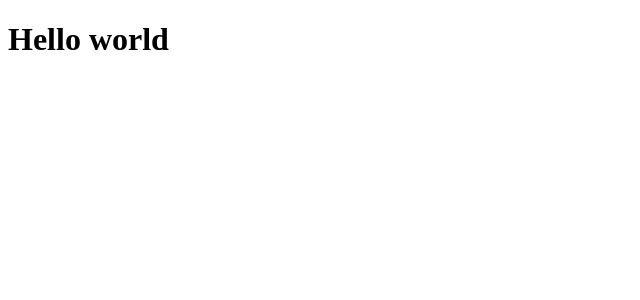
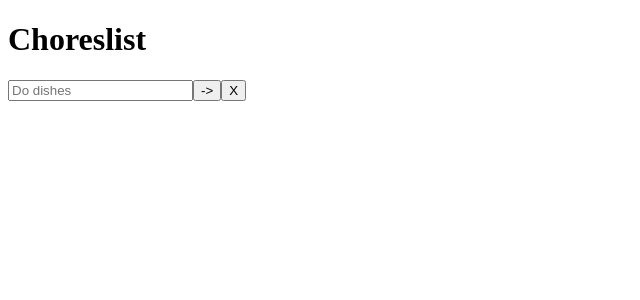
Before and after one commit to jeff-eng/choreslist, a React (Vite) app: page / in a window 1280 px wide. Shown: the top 300 px of the page, without its empty margins (0-640 px from the left). Built offline with nearby package versions, Linux system fonts and the light colour scheme.

Commit message:
Code written for App component. Still needs a refactor but it is functional.

```diff
--- a/src/App.jsx
+++ b/src/App.jsx
@@ -1,3 +1,77 @@
+import { useState } from 'react';
+
 export default function App() {
-  return <h1>Hello world</h1>;
+  const [formData, setFormData] = useState({ chore: '' });
+  const [chores, setChores] = useState([]);
+
+  function handleSubmit(event) {
+    event.preventDefault();
+
+    if (formData.chore && !chores.includes(formData.chore)) {
+      // Update the chores state variable
+      setChores(prevChores => {
+        const { chore } = formData;
+        return [chore, ...prevChores];
+      });
+
+      // Clear form input
+      setFormData({ chore: '' });
+    }
+  }
+
+  function handleInputChange(event) {
+    setFormData(prevFormData => {
+      return {
+        ...prevFormData,
+        [event.target.name]: event.target.value,
+      };
+    });
+  }
+
+  function handleClearAllButtonClicked(event) {
+    event.preventDefault();
+    setChores([]);
+  }
+
+  function handleDeleteClicked(chore) {
+    setChores(prevChores =>
+      prevChores.filter(prevChore => prevChore !== chore),
+    );
+  }
+
+  return (
+    <>
+      <h1 className="heading">Choreslist</h1>
+      <form onSubmit={handleSubmit}>
+        <input
+          type="text"
+          placeholder="Do dishes"
+          onChange={handleInputChange}
+          name="chore"
+          value={formData.chore}
+        />
+        <button type="submit">{'->'}</button>
+        <button type="button" onClick={handleClearAllButtonClicked}>
+          {'X'}
+        </button>
+      </form>
+      <ul className="chores-list">
+        {chores
+          ? chores.map((chore, index) => {
+              return (
+                <li key={`${chore}-${index}`}>
+                  {chore}
+                  <button
+                    type="button"
+                    onClick={() => handleDeleteClicked(chore)}
+                  >
+                    delete
+                  </button>
+                </li>
+              );
+            })
+          : null}
+      </ul>
+    </>
+  );
 }
```
